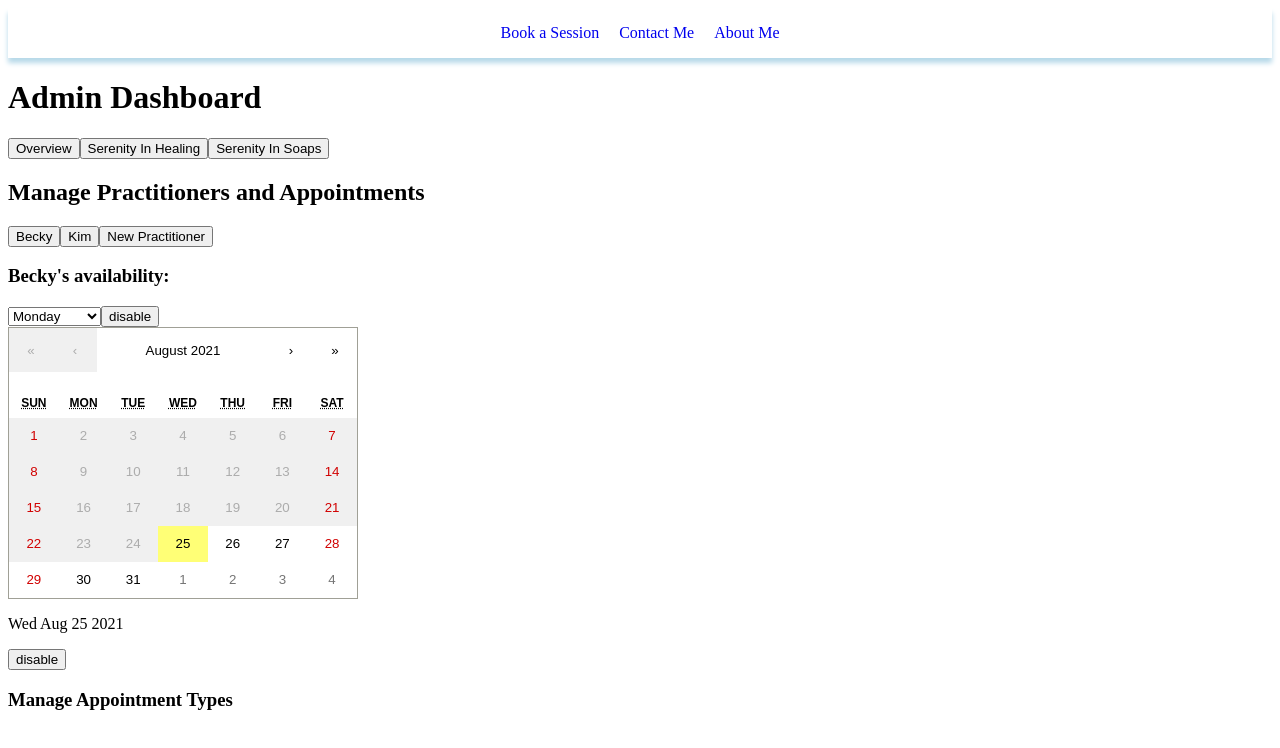
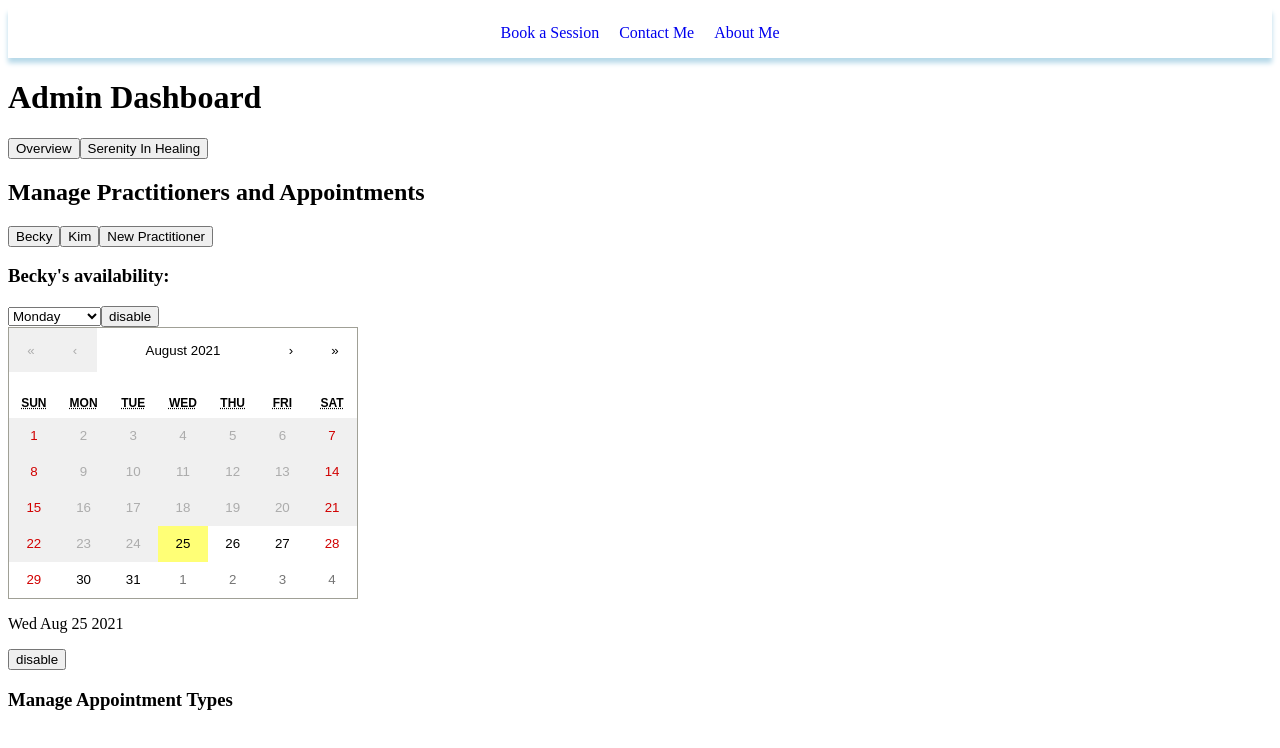
Before and after one commit to kimcodesjs/serenity-ignited, a React app: page /admin in a window 1280 px wide. Shown: the top 748 px of the page. Built offline with nearby package versions, Linux system fonts and the light colour scheme.

Commit message:
removed serenity in soaps admin option

```diff
--- a/src/Admin/Dashboard.js
+++ b/src/Admin/Dashboard.js
@@ -20,7 +20,6 @@ const Dashboard = () => {
             <h1>Admin Dashboard</h1>
             <button onClick={onClick}>Overview</button>
             <button onClick={onClick}>Serenity In Healing</button>
-            <button onClick={onClick}>Serenity In Soaps</button>
             {active === 'overview' ? <Overview /> : null}
             {active === 'reiki' ? <ReikiAdmin /> : null}
         </div>
```
